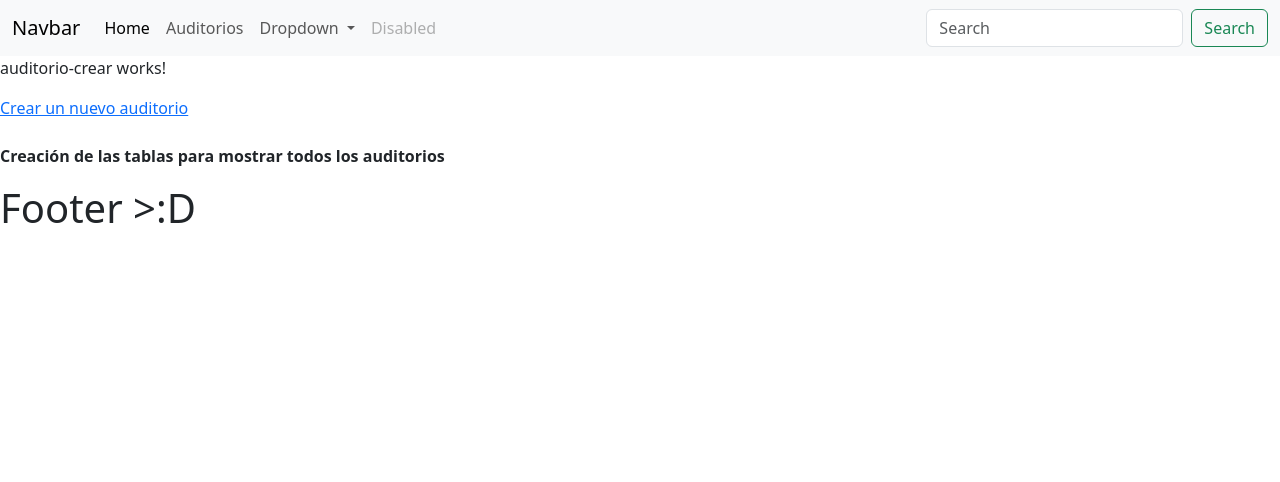
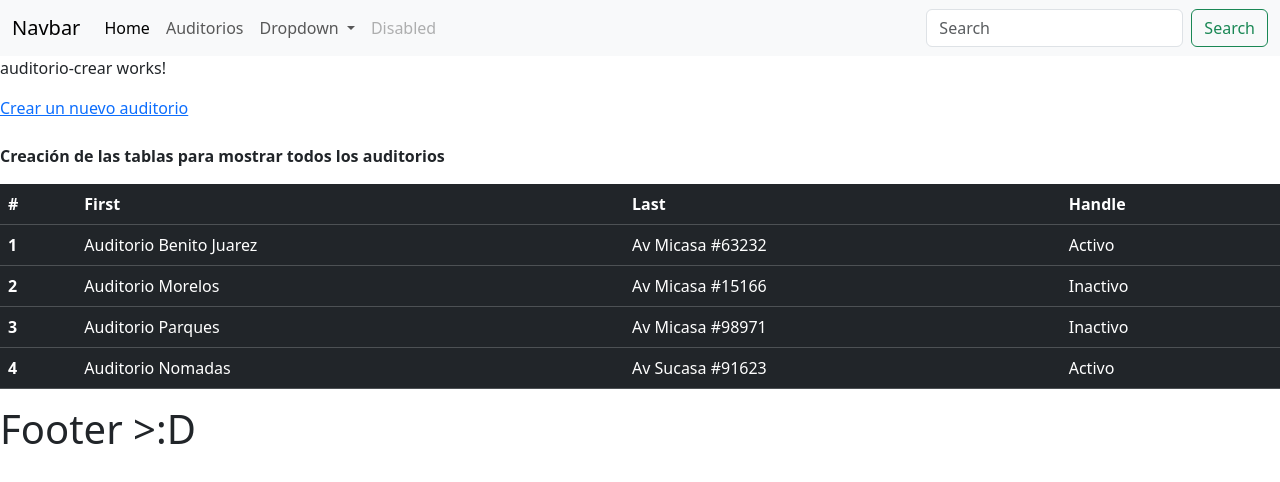
Before and after one commit to Ricomami/Auditorio-FrontEnd, an Angular app: page /auditorio in a window 1280 px wide. Shown: the top 482 px of the page. Built offline with nearby package versions, Linux system fonts and the light colour scheme.

Commit message:
Adicion de una tabla en 'auditorio-listar' para mostrar el arreglo con datos completamente locales

```diff
--- a/src/app/auditorio/auditorio-listar/auditorio-listar.html
+++ b/src/app/auditorio/auditorio-listar/auditorio-listar.html
@@ -3,3 +3,22 @@
 <br>
 <br>
 <b><p>Creación de las tablas para mostrar todos los auditorios</p></b>
+
+<table class="table table-dark">
+  <thead>
+    <tr>
+      <th scope="col">#</th>
+      <th scope="col">First</th>
+      <th scope="col">Last</th>
+      <th scope="col">Handle</th>
+    </tr>
+  </thead>
+  <tbody>
+    <tr *ngFor="let auditorio of auditorios">
+      <th scope="row"> {{ auditorio.id }}</th>
+      <td>{{ auditorio.nombre }}</td>
+      <td>{{ auditorio.direccion }}</td>
+      <td>{{ auditorio.estado }}</td>
+    </tr>
+  </tbody>
+</table>
--- a/src/app/auditorio/auditorio-listar/auditorio-listar.ts
+++ b/src/app/auditorio/auditorio-listar/auditorio-listar.ts
@@ -1,12 +1,18 @@
 import { Component } from '@angular/core';
-import { RouterLink } from '@angular/router'
+import { CommonModule } from '@angular/common';
+import { RouterLink } from '@angular/router';
 
 @Component({
   selector: 'app-auditorio-listar',
-  imports: [ RouterLink ],
+  imports: [ RouterLink, CommonModule ],
   templateUrl: './auditorio-listar.html',
-  styleUrl: './auditorio-listar.css'
+  styleUrl: './auditorio-listar.css',
 })
 export class AuditorioListar {
-
+  auditorios = [
+    {id: 1, nombre: "Auditorio Benito Juarez", direccion: "Av Micasa #63232", estado: "Activo"},
+    {id: 2, nombre: "Auditorio Morelos", direccion: "Av Micasa #15166", estado: "Inactivo"},
+    {id: 3, nombre: "Auditorio Parques", direccion: "Av Micasa #98971", estado: "Inactivo"},
+    {id: 4, nombre: "Auditorio Nomadas", direccion: "Av Sucasa #91623", estado: "Activo"},
+  ];
 }
```
Also changed, not shown: LEEME.txt.
